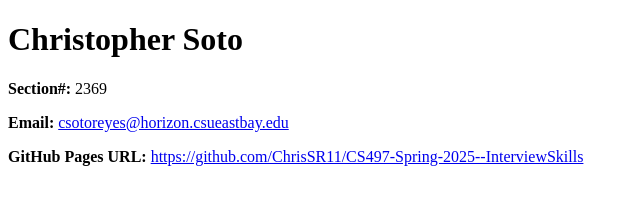
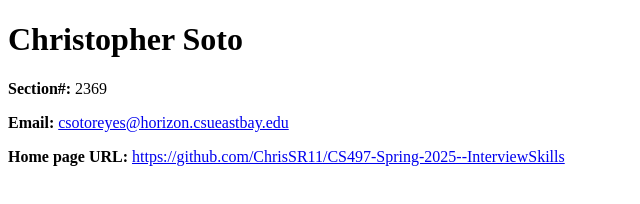
Before and after one commit to ChrisSR11/ChrisSR11.github.io, a plain HTML site: page asdf1234.html in a window 1280 px wide. Shown: the whole page, without its empty margins (0-640 px from the left). Drawn offline with Linux system fonts and the light colour scheme.

Commit message:
Update asdf1234.html

```diff
--- a/asdf1234.html
+++ b/asdf1234.html
@@ -9,6 +9,6 @@
     <h1>Christopher Soto</h1>
     <p><strong>Section#:</strong> 2369</p>
     <p><strong>Email:</strong> <a href="mailto:csotoreyes@horizon.csueastbay.edu">csotoreyes@horizon.csueastbay.edu</a></p>
-    <p><strong>GitHub Pages URL:</strong> <a href="https://github.com/ChrisSR11/CS497-Spring-2025--InterviewSkills" target="_blank">https://github.com/ChrisSR11/CS497-Spring-2025--InterviewSkills</a></p>
+    <p><strong>Home page URL:</strong> <a href="https://github.com/ChrisSR11/CS497-Spring-2025--InterviewSkills" target="_blank">https://github.com/ChrisSR11/CS497-Spring-2025--InterviewSkills</a></p>
 </body>
 </html>
```
